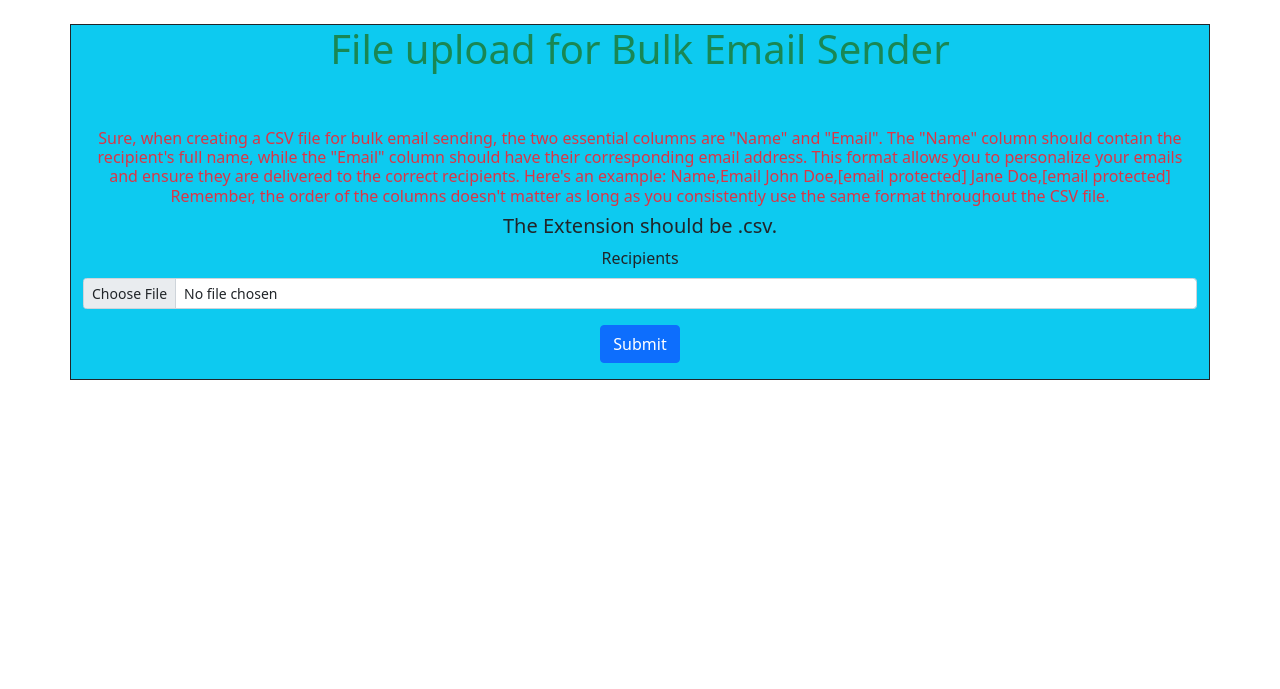
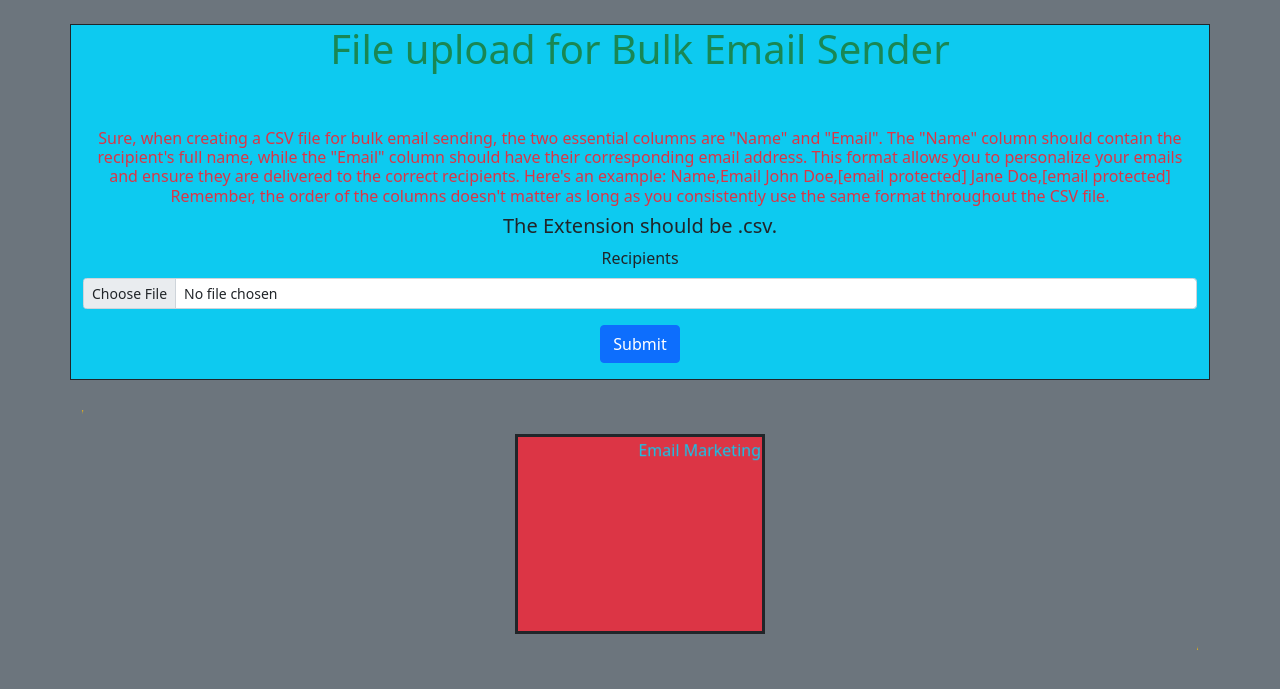
Before and after one commit to ashwani-199/EmailSenderServices, a Flask app: page / in a window 1280 px wide. Shown: the top 689 px of the page. Run offline with Flask 3, Linux system fonts and the light colour scheme.

Commit message:
30april2024

```diff
--- a/templates/base.html
+++ b/templates/base.html
@@ -21,7 +21,7 @@
       type="image/x-icon"
     />
   </head>
-  <body>
+  <body class="bg-secondary">
     {% block content %}{% endblock content %}
     <!-- Option 1: Bootstrap Bundle with Popper -->
     <script
--- a/templates/index.html
+++ b/templates/index.html
@@ -29,4 +29,26 @@
     </button>
   </form>
 </div>
+<div class="container text-center">
+  <marquee class="text-warning" direction="right"
+    >“Trust your own instinct. Your mistakes might as well be your own, instead
+    of someone else’s.”</marquee
+  >
+
+  <marquee
+    class="bg-danger"
+    direction="down"
+    width="250"
+    height="200"
+    behavior="alternate"
+    style="border: solid"
+  >
+    <marquee class="text-info" behavior="alternate">Email Marketing</marquee>
+  </marquee>
+  <marquee class="text-warning" direction="left"
+    >“Part of the success of This American Life, I think, is due to the fact
+    that none of us sound like we should be on the radio. We don’t sound
+    professional; we sound like people you would know.”</marquee
+  >
+</div>
 {% endblock %}
```
Also changed, not shown: templates/first.html (deleted, +0 -21 lines).
